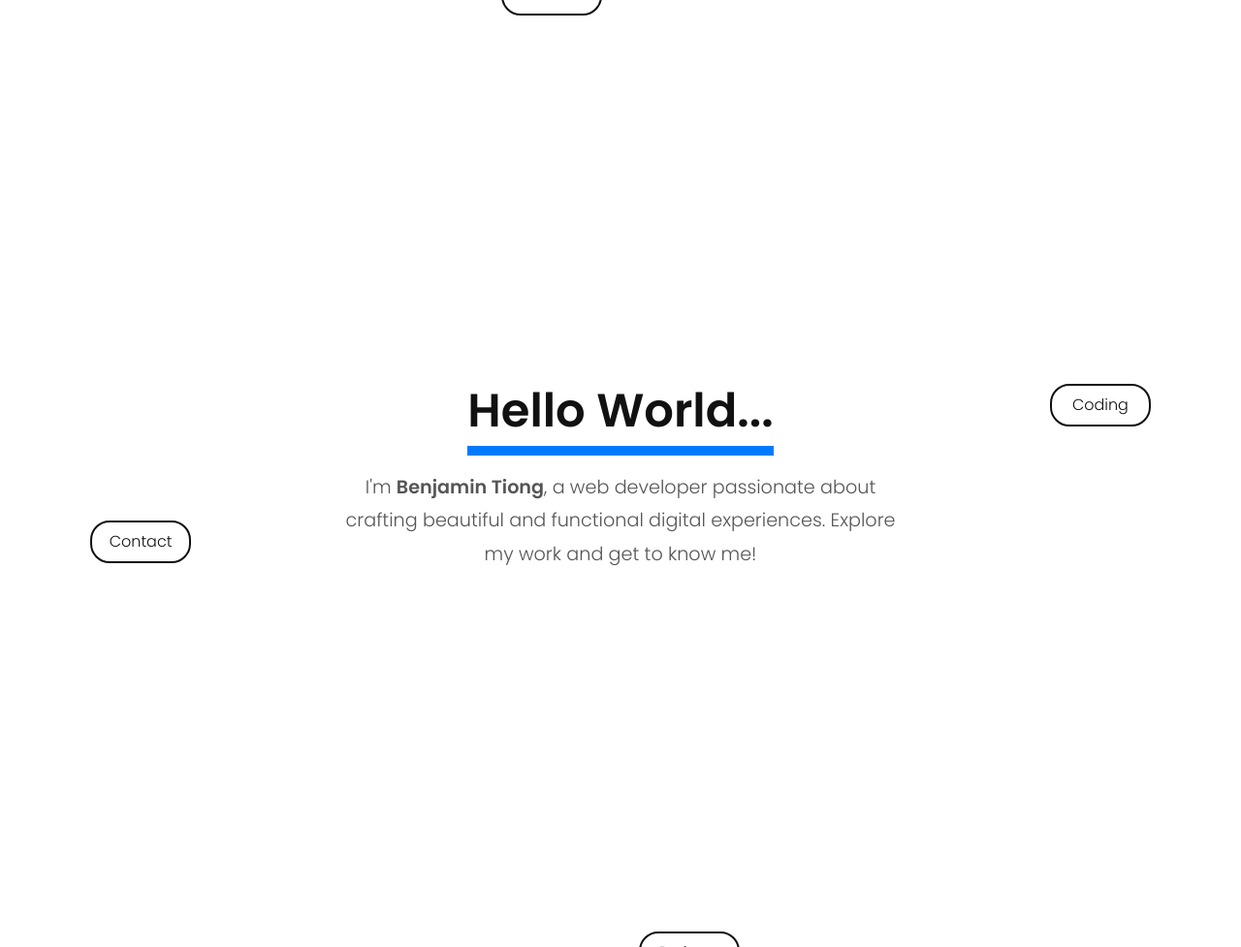
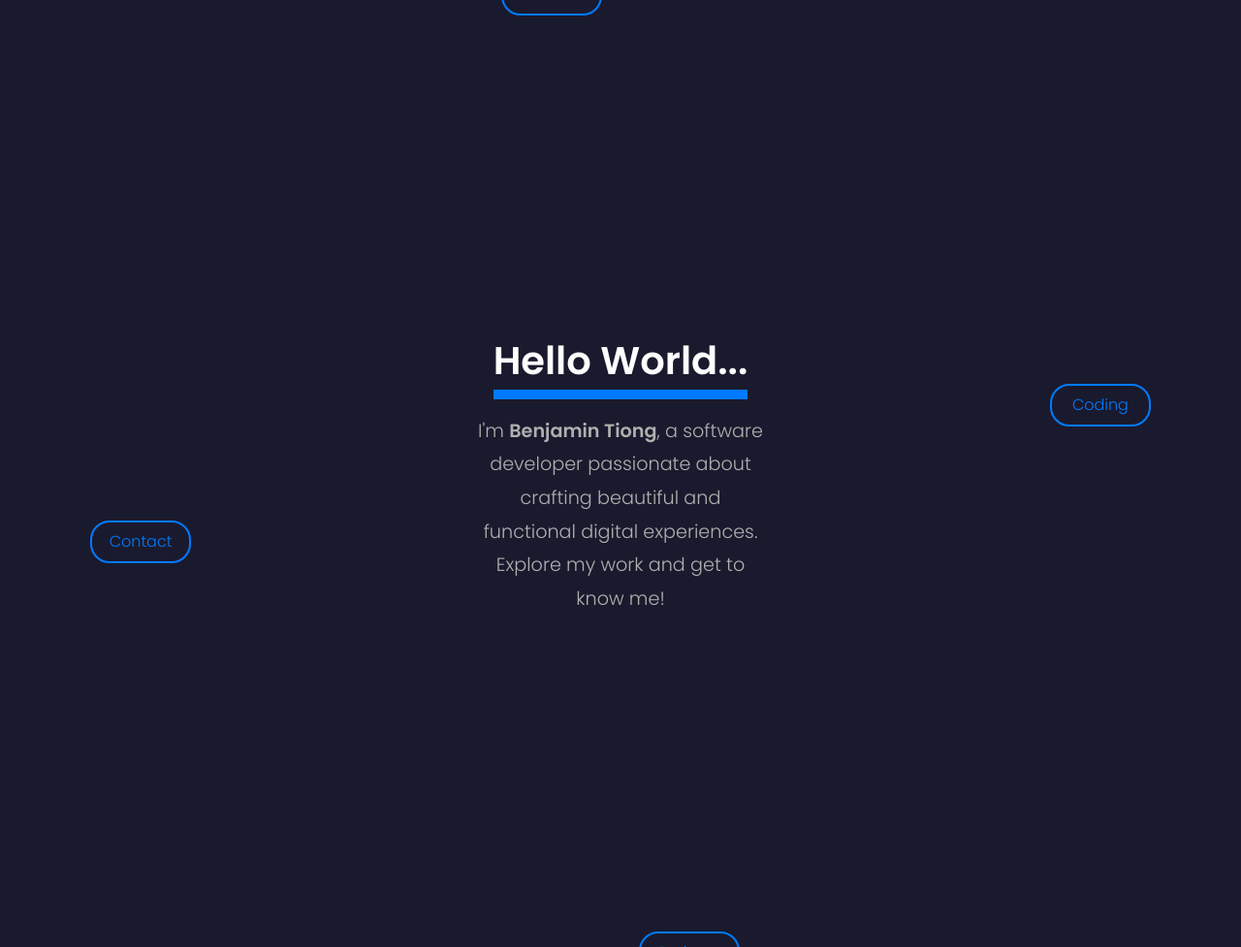
Before and after one commit to bengoEOZZ/portfolio, a PHP site: page /indexNew.php in a window 1280 px wide. Shown: the whole page at 97% size. Run offline with PHP 8.4, Linux system fonts and the light colour scheme.

Commit message:
Home Page: Revised style to space theme

```diff
--- a/indexNew.php
+++ b/indexNew.php
@@ -11,9 +11,13 @@
             margin: 0;
             padding: 0;
             font-family: 'Poppins', sans-serif;
-            background: #fff;
-            color: #111;
+            background: #1a1a2e; /* Dark background */
+            color: #e0e0e0; /* Light text for better contrast */
             text-align: center;
+        }
+
+        body:active {
+            cursor: grabbing; /* Cursor when dragging */
         }
 
         /* Center the container and text */
@@ -26,13 +30,15 @@
             text-align: center;
         }
 
+
         .center-content {
             position: absolute;
             z-index: 10; /* Ensure the text is above the buttons */
+            width: 300px; /* Adjusted width to make it skinnier */
         }
 
         .center-text {
-            font-size: 3rem;
+            font-size: 2.5rem;
             font-weight: bold;
             margin: 0;
         }
@@ -41,8 +47,9 @@
             font-size: 4rem;
             font-weight: 600;
             display: inline-block;
-            border-bottom: 10px solid #007bff;
+            border-bottom: 10px solid #007bff; /* Bright blue underline */
             margin-bottom: 2rem;
+            color: #ffffff; /* White text for the heading */
         }
 
         .intro {
@@ -50,11 +57,7 @@
             margin: 1rem auto 0;
             font-size: 1.2rem;
             line-height: 1.8;
-            color: #555;
-        }
-
-        .buttons {
-            margin: 3rem 0;
+            color: #b0b0b0; /* Softer light gray for paragraph text */
         }
 
         /* Circular layout for buttons */
@@ -72,20 +75,21 @@
             height: 40px;
             text-align: center;
             line-height: 40px;
-            border: 2px solid #111;
+            border: 2px solid #007bff; /* Bright blue border */
             border-radius: 20px;
             text-decoration: none;
-            color: #111;
+            color: #007bff; /* Bright blue text */
+            background: transparent; /* Transparent background */
             transition: all 0.3s ease;
             cursor: grab; /* Show grab cursor */
         }
 
         /* Hover effect for buttons */
         .btn:hover {
-            background: #111;
-            color: #fff;
+            background: #007bff; /* Bright blue background on hover */
+            color: #ffffff; /* White text on hover */
             transform: scale(1.2); /* Slight zoom */
-        box-shadow: 0 0 15px rgba(0, 123, 255, 0.6); /* Glow effect */
+            box-shadow: 0 0 15px rgba(0, 123, 255, 0.6); /* Glow effect */
         }
 
         .btn:active {
@@ -110,7 +114,7 @@
         /* Hidden navigation bar */
         .navbar {
             display: none; /* Initially hidden */
-            background-color: #fff;
+            background-color: #1a1a2e; /* Match the background */
             box-shadow: 0 4px 8px rgba(0, 0, 0, 0.1);
             padding: 1rem 2rem;
             position: fixed;
@@ -132,7 +136,7 @@
 
         .navbar ul li a {
             text-decoration: none;
-            color: #111;
+            color: #007bff; /* Bright blue text */
             font-weight: bold;
             padding: 0.5rem 1rem;
             border: 2px solid transparent;
@@ -140,8 +144,8 @@
         }
 
         .navbar ul li a:hover {
-            background: #007bff;
-            color: #fff;
+            background: #007bff; /* Bright blue background on hover */
+            color: #ffffff; /* White text on hover */
             border-color: #007bff;
         }
 
@@ -155,11 +159,18 @@
 </head>
 <body>
 
-    <div class="container">
+    <div class="container" id="mydiv">
         <div class="center-content">
             <h1 class="center-text">Hello World...</h1>
-            <p class="intro">I'm <strong>Benjamin Tiong</strong>, a web developer passionate about crafting beautiful and functional digital experiences. Explore my work and get to know me!</p>
+            <p class="intro">I'm <strong>Benjamin Tiong</strong>, a software developer passionate about crafting beautiful and functional digital experiences. Explore my work and get to know me!</p>
         </div>
+
+        <!--<div id="mydiv">
+            <div id="mydivheader">Click here to move</div>
+            <p>Move</p>
+            <p>this</p>
+            <p>DIV</p>
+        </div>-->
 
         <!-- Buttons that will circle around -->
         <div class="buttons-wrapper">
@@ -179,5 +190,6 @@
             </ul>
         </nav>
     </div>
+    <script src="/static/javascript/drag.js"></script>
 </body>
 </html>
```
Also changed, not shown: static/javascript/drag.js (added, +41 -0 lines).
